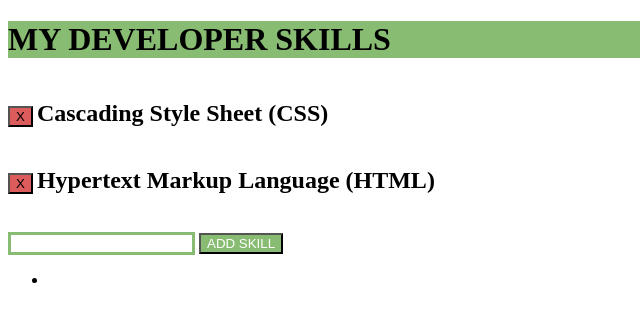
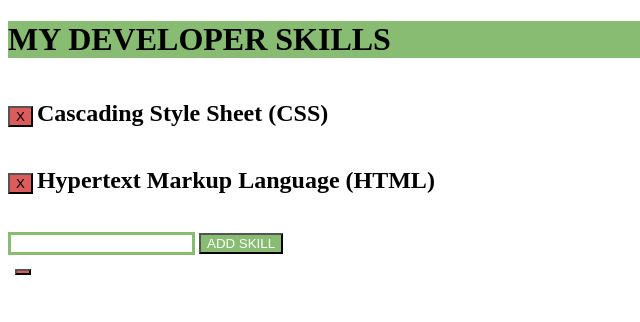
Before and after one commit to rcaceres1/my-dev-skills-lab, a plain HTML site: page index.html in a window 1280 px wide. Shown: the full height of the page, 0-640 px from the left. Drawn offline with nearby package versions, Linux system fonts and the light colour scheme.

Commit message:
some changes on html/css files and js has var and append set up

```diff
--- a/index.html
+++ b/index.html
@@ -25,8 +25,13 @@
     <input>
     <button class="add-skill">ADD SKILL</button>
 
-    <ul>
-        <li></li>
-    </ul>
+    <table id="skills" class="table">
+        <tbody>
+            <tr>
+                <td></td>
+                <td><button class="deleteButton"></button></td>
+            </tr>
+        </tbody>
+    </table>
 </body>
 </html>
```
Also changed, not shown: css/main.css (line endings or trailing spaces).
